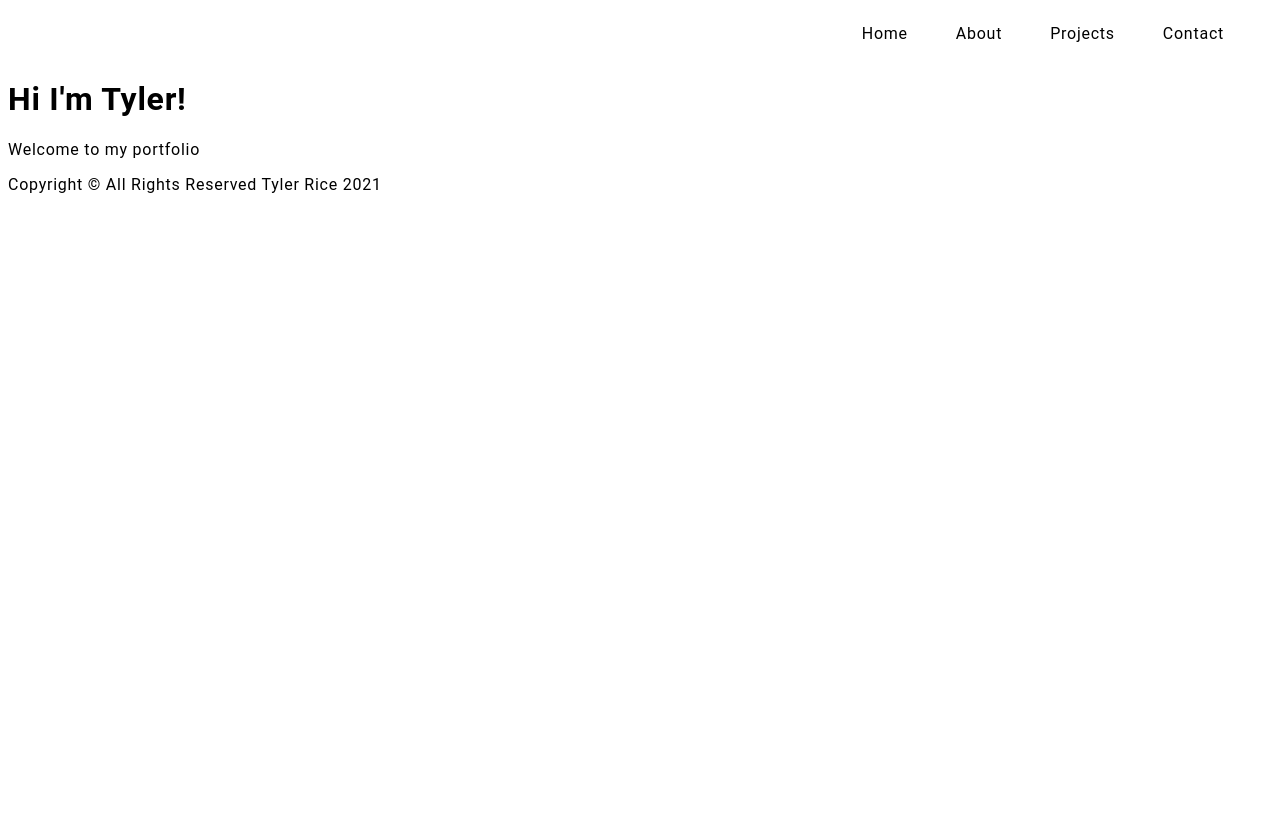
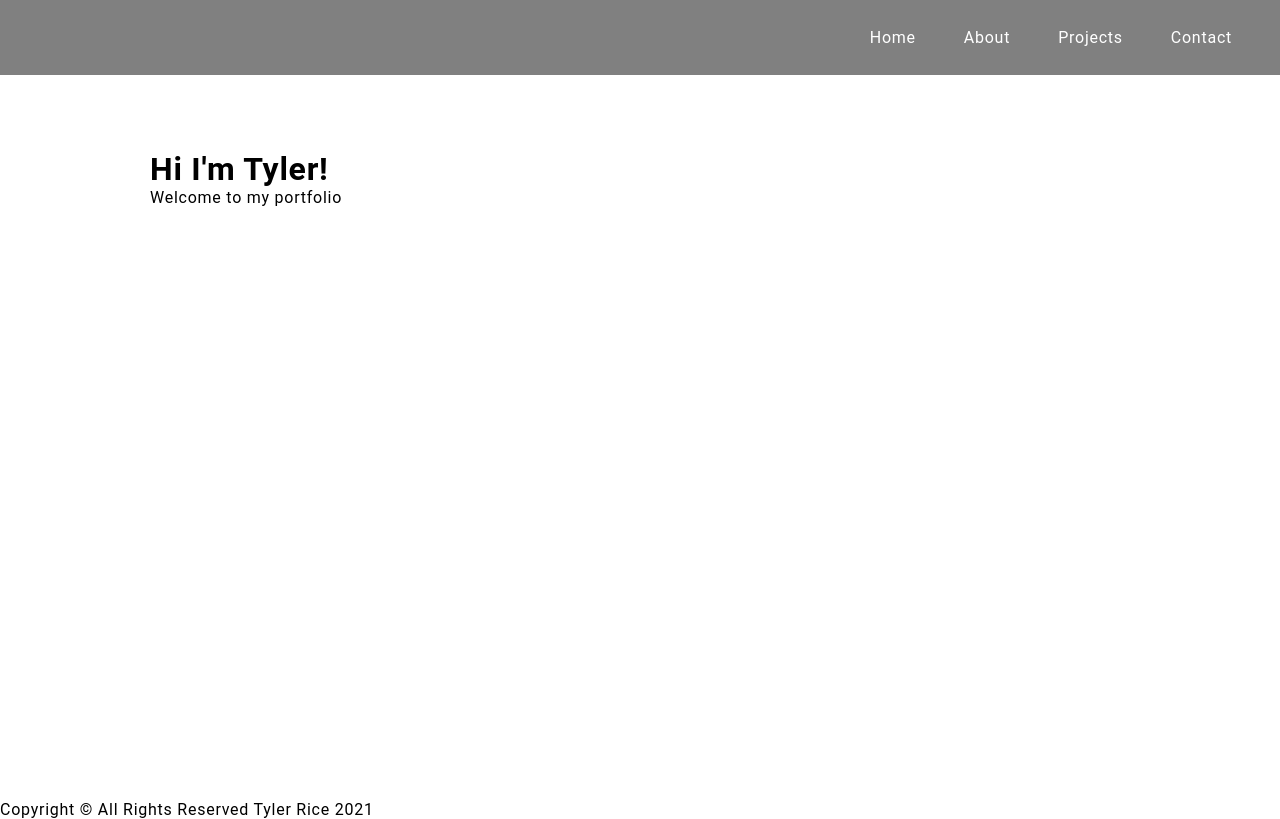
Before and after one commit to tylerrice121/Portfolio, a Gatsby site: page / in a window 1280 px wide. Built offline with nearby package versions, Linux system fonts and the light colour scheme; Gatsby itself is replaced by a stand-in of ours.

Commit message:
wip: adds styledmain

```diff
--- a/src/components/layout.js
+++ b/src/components/layout.js
@@ -1,5 +1,5 @@
 import * as React from 'react'
-import GlobalStyle from '../styles'
+import {GlobalStyle, StyledMain} from '../styles'
 import Footer from './footer'
 import Header from './header'
 import Sidebar from './Sidebar'
@@ -18,9 +18,9 @@ const Layout = ({children}) => {
         <div className="App">
             <Sidebar isOpen={isOpen} toggle={toggle}/>
             <Header toggle={toggle}/>
-            <main>
+            <StyledMain>
                 {children}
-            </main>
+            </StyledMain>
             <Footer/>
         </div>
         </>
--- a/src/styles.js
+++ b/src/styles.js
@@ -1,24 +1,38 @@
 import styled from "styled-components";
 import { createGlobalStyle } from "styled-components";
 
-const GlobalStyle = createGlobalStyle`
+export const GlobalStyle = createGlobalStyle`
     *, *::before, *::after {
         box-sizing: border-box;
-
+        margin: 0;
     }
     html {
     font-family: "Roboto", sans-serif;
     letter-spacing: 0.75px;
     margin: 0;
+    width: 100%;
+    padding: 0;
   }
 `;
 
-export default GlobalStyle
+
+export const StyledMain = styled.main `
+    display: flex;
+    flex-direction: column;
+    min-height: 100vh;
+    flex-grow: 1;
+    padding: 150px;
+    width: 100%;
+`;
 
 export const StyledHeader = styled.header `
     display: flex;
     justify-content: flex-end;
-
+    position: fixed;
+    top: 0;
+    width: 100%;
+    background-color: gray;
+    height: 75px;
     nav{
         display: flex;
         align-items: center;
@@ -27,7 +41,7 @@ export const StyledHeader = styled.header `
             list-style: none;
             li{
                 margin-right: 3rem;
-                color: black;
+                color: white;
                 a{
                     color: inherit;
                     text-decoration: none;
@@ -35,9 +49,9 @@ export const StyledHeader = styled.header `
                         text-decoration: underline;
                     }
                 }
-            }
-            @media screen and (max-width: 768px) {
-                display: none;
+                @media screen and (max-width: 768px) {
+                    display: none;
+                }
             }
         }
     }
@@ -50,6 +64,7 @@ export const MobileIcon = styled.div`
     @media screen and (max-width: 768px){
         display: block;
         position: absolute;
+        color: white;
         top: 0;
         right: 0;
         transform: translate(-100%, 60%);
```
